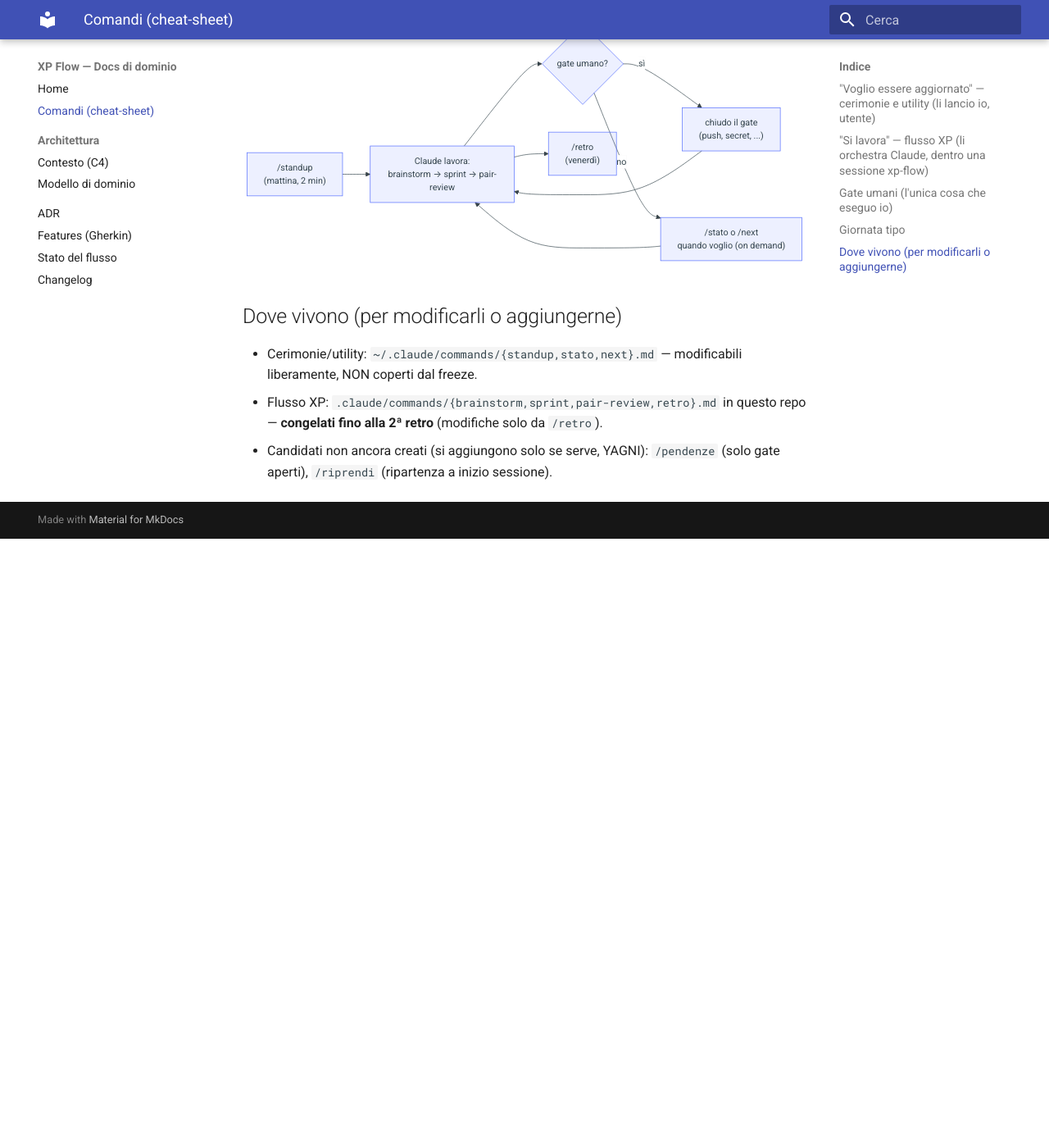
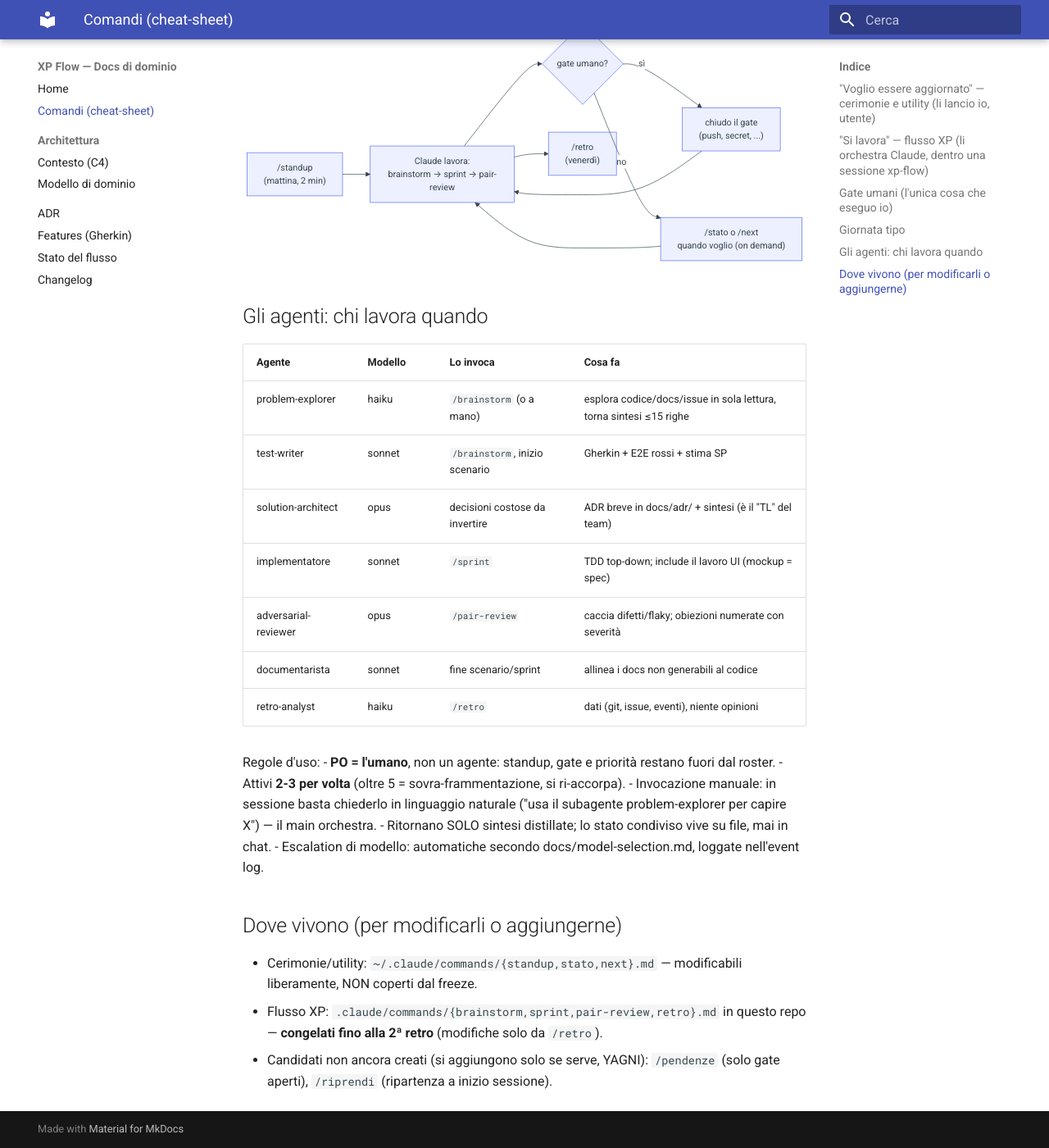
Before and after one commit to awesomecit/xp-flow, an MkDocs documentation site: the page built from docs/comandi.md, in a window 1280 px wide and 1400 px high, scrolled down 1544 px. Shown: the whole window at 82% size. Built offline with MkDocs 1.6.1 and Material for MkDocs 9.7.7, drawn with Linux system fonts in a browser that asks for light colours; before the commit the page ends 2201 px from its top, so only the background shows below that.

Commit message:
chore: acceptEdits default + allowlist estesa; doc agenti in cheat-sheet; ADR 0003 canale comandi local-only

````diff
--- a/docs/comandi.md
+++ b/docs/comandi.md
@@ -43,6 +43,26 @@ flowchart LR
     B --> F["/retro<br/>(venerdì)"]
 ```
 
+## Gli agenti: chi lavora quando
+
+| Agente | Modello | Lo invoca | Cosa fa |
+|---|---|---|---|
+| problem-explorer | haiku | `/brainstorm` (o a mano) | esplora codice/docs/issue in sola lettura, torna sintesi ≤15 righe |
+| test-writer | sonnet | `/brainstorm`, inizio scenario | Gherkin + E2E rossi + stima SP |
+| solution-architect | opus | decisioni costose da invertire | ADR breve in docs/adr/ + sintesi (è il "TL" del team) |
+| implementatore | sonnet | `/sprint` | TDD top-down; include il lavoro UI (mockup = spec) |
+| adversarial-reviewer | opus | `/pair-review` | caccia difetti/flaky; obiezioni numerate con severità |
+| documentarista | sonnet | fine scenario/sprint | allinea i docs non generabili al codice |
+| retro-analyst | haiku | `/retro` | dati (git, issue, eventi), niente opinioni |
+
+Regole d'uso:
+- **PO = l'umano**, non un agente: standup, gate e priorità restano fuori dal roster.
+- Attivi **2-3 per volta** (oltre 5 = sovra-frammentazione, si ri-accorpa).
+- Invocazione manuale: in sessione basta chiederlo in linguaggio naturale
+  ("usa il subagente problem-explorer per capire X") — il main orchestra.
+- Ritornano SOLO sintesi distillate; lo stato condiviso vive su file, mai in chat.
+- Escalation di modello: automatiche secondo docs/model-selection.md, loggate nell'event log.
+
 ## Dove vivono (per modificarli o aggiungerne)
 
 - Cerimonie/utility: `~/.claude/commands/{standup,stato,next}.md` — modificabili liberamente, NON coperti dal freeze.
````
Also changed, not shown: ROADMAP.md (+1 -1 lines), docs/adr/0003-canale-comandi-local-only.md (added, +46 -0 lines), 1 other file.
